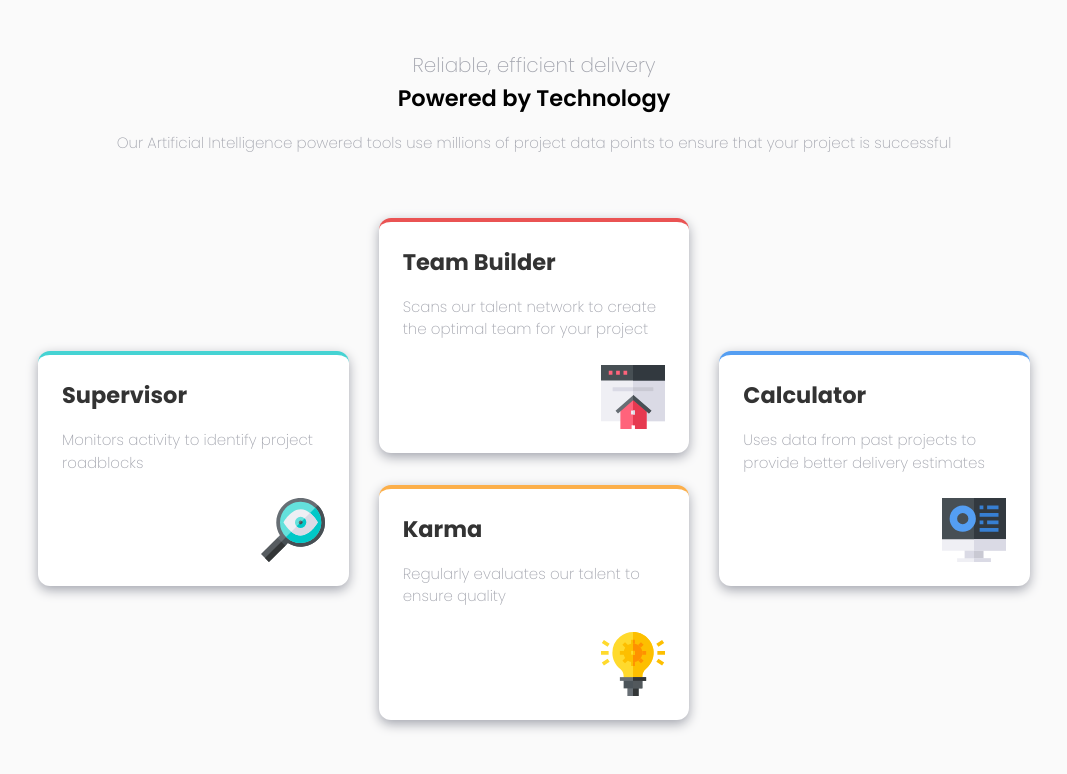
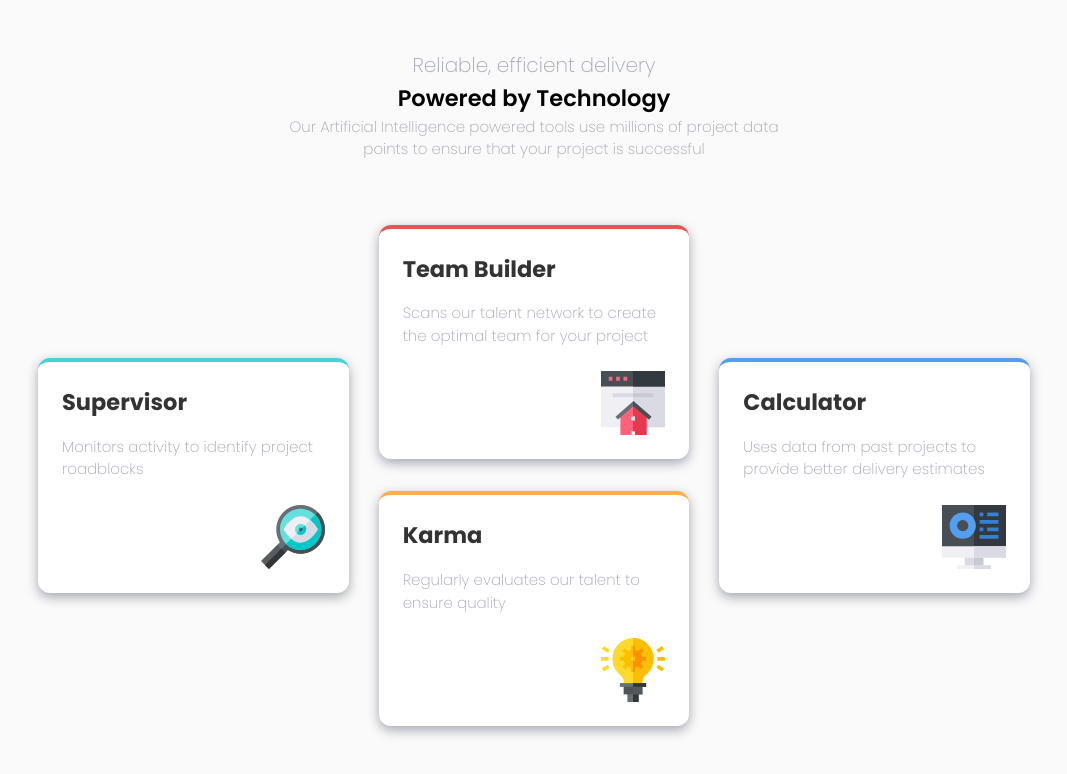
Before and after one commit to thamu-acn/four-card-feature-section, a plain HTML site: page index.html in a window 1280 px wide. Shown: the whole page, without its empty margins (106-1173 px from the left). Drawn offline with Linux system fonts and the light colour scheme.

Commit message:
center heading paragraph

```diff
--- a/styles/style.scss
+++ b/styles/style.scss
@@ -109,5 +109,11 @@ main {
     display: grid;
     grid-template-columns: repeat(3, 1fr);
     grid-template-rows: repeat(4, 1fr);
-    column-gap: 1.875rem;}
+    column-gap: 1.875rem;
+  }
+
+  .header__description {
+    max-width: 32rem;
+    margin: 0 auto;
+  }
 }
```
Also changed, not shown: styles/style.css, 1 other file.
